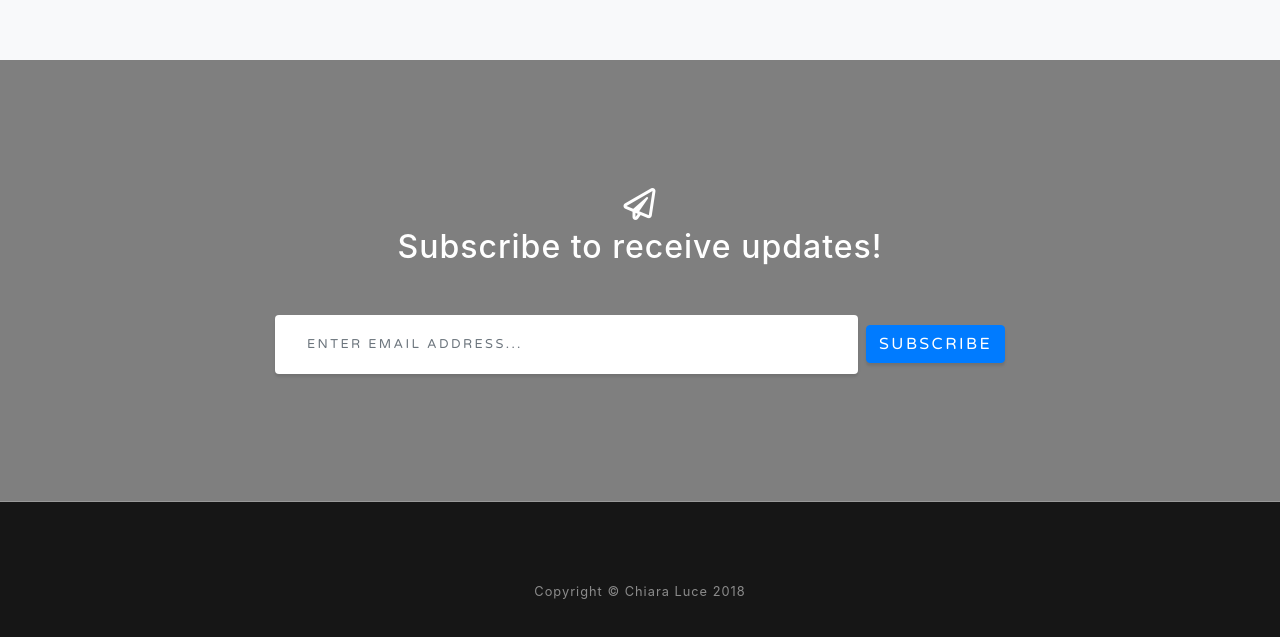
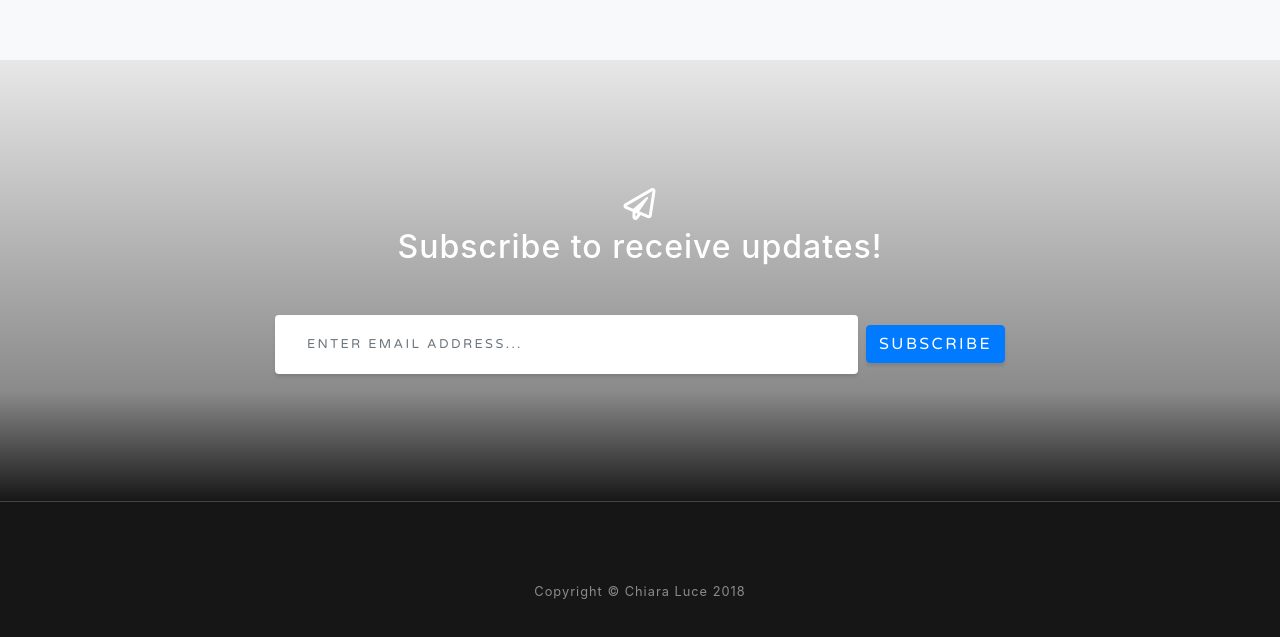
Before and after one commit to wagner-sousa/site-chiara-luce, a website with bundled scripts: page index.html in a window 1280 px wide. Shown: the part 1976-2613 px from the top of the page. Built offline with nearby package versions, Linux system fonts and the light colour scheme; files whose address does not match are found by name.

Commit message:
update background-image

```diff
--- a/css/grayscale.css
+++ b/css/grayscale.css
@@ -208,14 +208,22 @@
 
 .signup-section {
      padding: 8rem 0;
-     background-image:
+
+          background-image: -webkit-gradient(linear, left top, left bottom, from(rgba(22, 22, 22, 0.1)), color-stop(75%, rgba(22, 22, 22, 0.5)), to(#161616)), url("../img/bg-signup.jpg");
+
+          background-image: linear-gradient(to bottom, rgba(22, 22, 22, 0.1) 0%, rgba(22, 22, 22, 0.5) 75%, #161616 100%), url("../img/bg-signup.jpg");
+
+
+/*     background-image:
           -webkit-gradient(
                linear,
                left top, left bottom,
                from(rgba(0,0,0,0.5)),
                to(rgba(0,0,0,0.5))
           ),
-          url("../img/bg-signup.jpg");
+          url("../img/bg-signup.jpg");*/
+
+
      /*     background-image: url("../img/building-wallpaper.jpg");
      background-repeat: no-repeat;
      background-attachment: scroll;
```
Also changed, not shown: css/grayscale.min.css.
